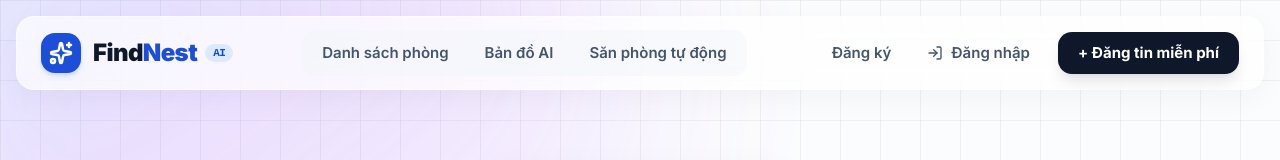
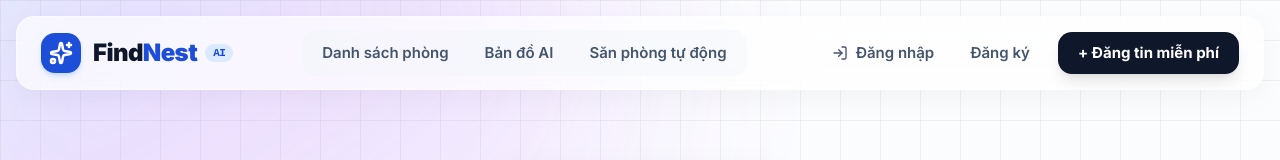
Before and after one commit to thaibuivan/BuiVanThai-Portfolio, a Next.js app in the folder FindNest-AI-RealEstate/: page / in a window 1280 px wide. Shown: the top 160 px of the page. Built offline with nearby package versions, Linux system fonts and the light colour scheme; no server answers; the database is empty.

Commit message:
style: swap login and register buttons

```diff
--- a/FindNest-AI-RealEstate/src/components/AuthStatus.tsx
+++ b/FindNest-AI-RealEstate/src/components/AuthStatus.tsx
@@ -33,11 +33,11 @@ export default function AuthStatus() {
   if (!session) {
     return (
       <div className="hidden md:flex items-center gap-1">
+        <Link href="/login" className="flex items-center gap-2 px-4 py-2 text-[15px] font-semibold text-slate-600 hover:text-slate-900 hover:bg-slate-50 rounded-xl transition-all">
+          <LogIn className="w-4 h-4" /> Đăng nhập
+        </Link>
         <Link href="/dang-ky" className="flex items-center gap-2 px-4 py-2 text-[15px] font-semibold text-slate-600 hover:text-slate-900 hover:bg-slate-50 rounded-xl transition-all">
           Đăng ký
-        </Link>
-        <Link href="/login" className="flex items-center gap-2 px-4 py-2 text-[15px] font-semibold text-slate-600 hover:text-slate-900 hover:bg-slate-50 rounded-xl transition-all">
-          <LogIn className="w-4 h-4" /> Đăng nhập
         </Link>
       </div>
     );
```
